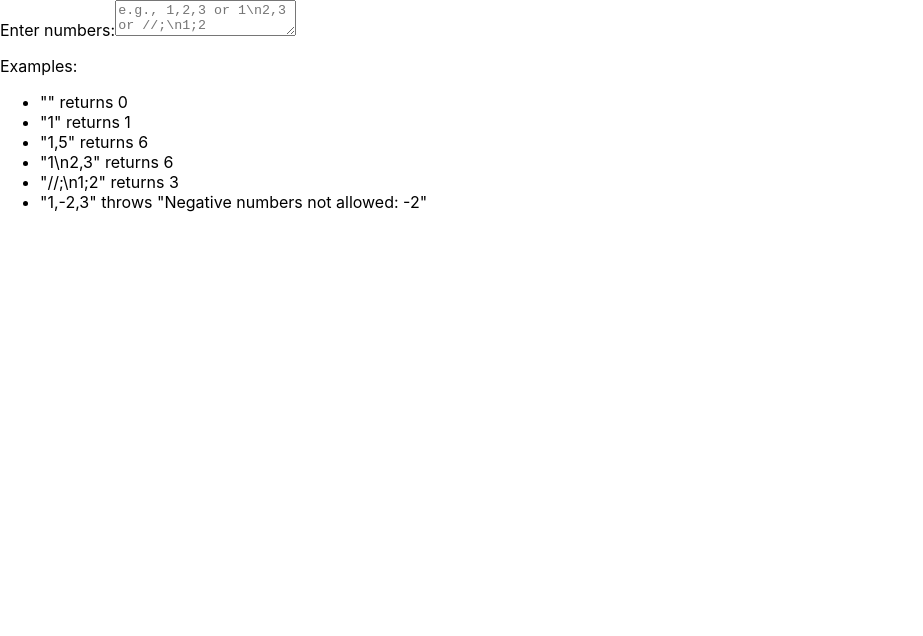
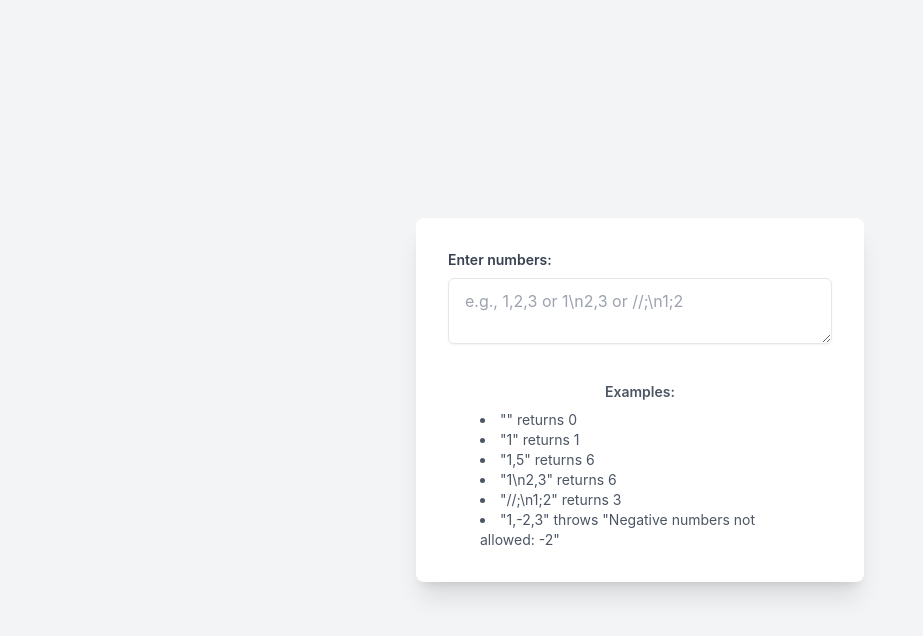
Before and after one commit to webdev-vicky/string-calculator, a React (Create React App) app: page / in a window 1280 px wide. Shown: the top 636 px of the page, without its empty margins (0-923 px from the left). Built offline with nearby package versions, Linux system fonts and the light colour scheme.

Commit message:
feat: Added UI for showing the result and error

```diff
--- a/public/index.html
+++ b/public/index.html
@@ -24,6 +24,14 @@
       work correctly both with client-side routing and a non-root public URL.
       Learn how to configure a non-root public URL by running `npm run build`.
     -->
+    <script src="https://cdn.tailwindcss.com"></script>
+    <!-- Google Fonts - Inter -->
+    <link href="https://fonts.googleapis.com/css2?family=Inter:wght@400;600;700&display=swap" rel="stylesheet">
+    <style>
+      body {
+        font-family: 'Inter', sans-serif;
+      }
+    </style>
     <title>React App</title>
   </head>
   <body>
--- a/src/App.tsx
+++ b/src/App.tsx
@@ -4,6 +4,10 @@ import InputBox from "./components/InputBox";
 
 function App() {
     const [numbersInput, setNumbersInput] = useState('');
+    const [result, setResult] = useState(null);
+    const [error, setError] = useState('');
+
+
     return (
         // Tailwind CSS classes for responsive layout and styling
     <div className="min-h-screen bg-gray-100 flex items-center justify-center p-4 font-inter">
@@ -11,6 +15,17 @@ function App() {
         <div className="mb-4">
          <InputBox value={numbersInput} onChange={setNumbersInput}/>
         </div>
+            {result !== null && (
+                <div className="mt-6 p-4 bg-green-100 text-green-800 rounded-md shadow-inner text-center font-semibold text-lg">
+                    Result: <span className="text-green-900">{result}</span>
+                </div>
+            )}
+
+            {error && (
+                <div className="mt-6 p-4 bg-red-100 text-red-800 rounded-md shadow-inner text-center font-semibold text-lg">
+                    Error: <span className="text-red-900">{error}</span>
+                </div>
+            )}
         <div className="mt-8 text-gray-600 text-sm text-center">
             <p className="font-semibold mb-2">Examples:</p>
             <ul className="list-disc list-inside text-left mx-auto max-w-xs">
```
